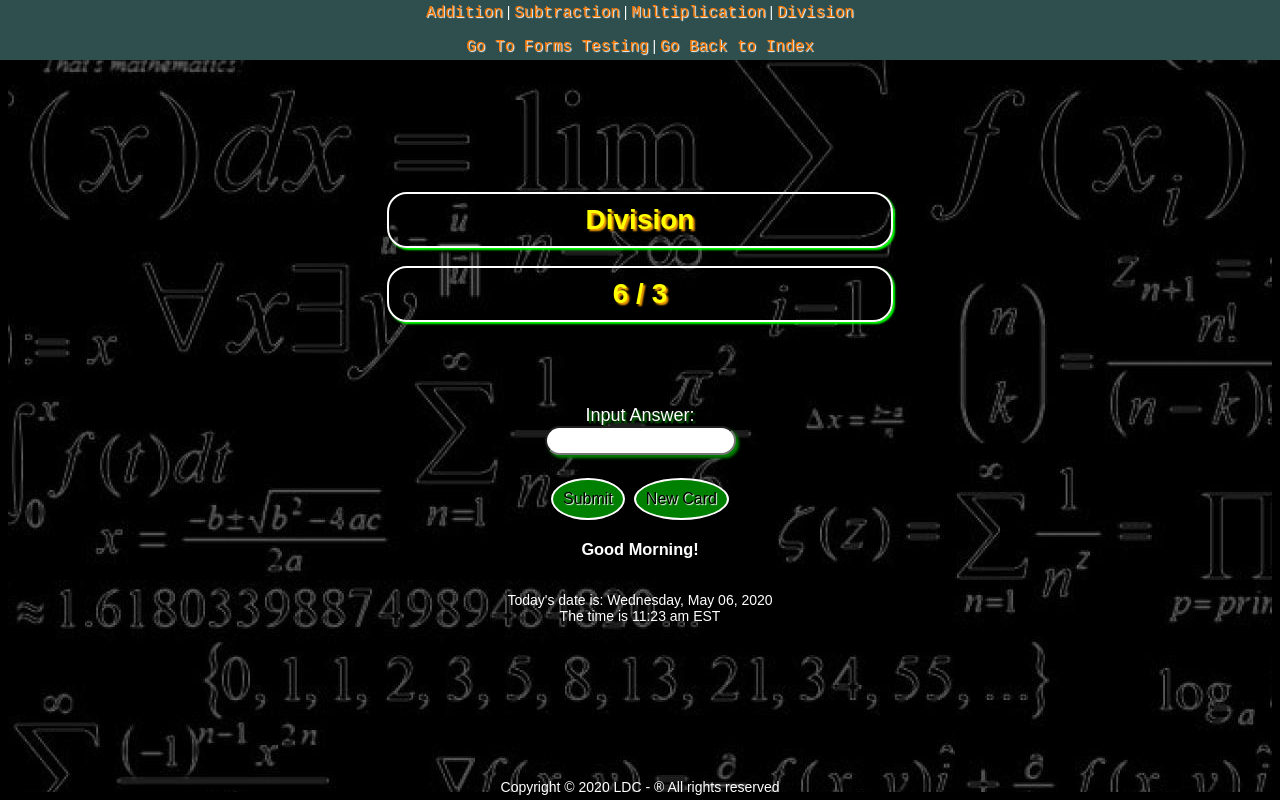
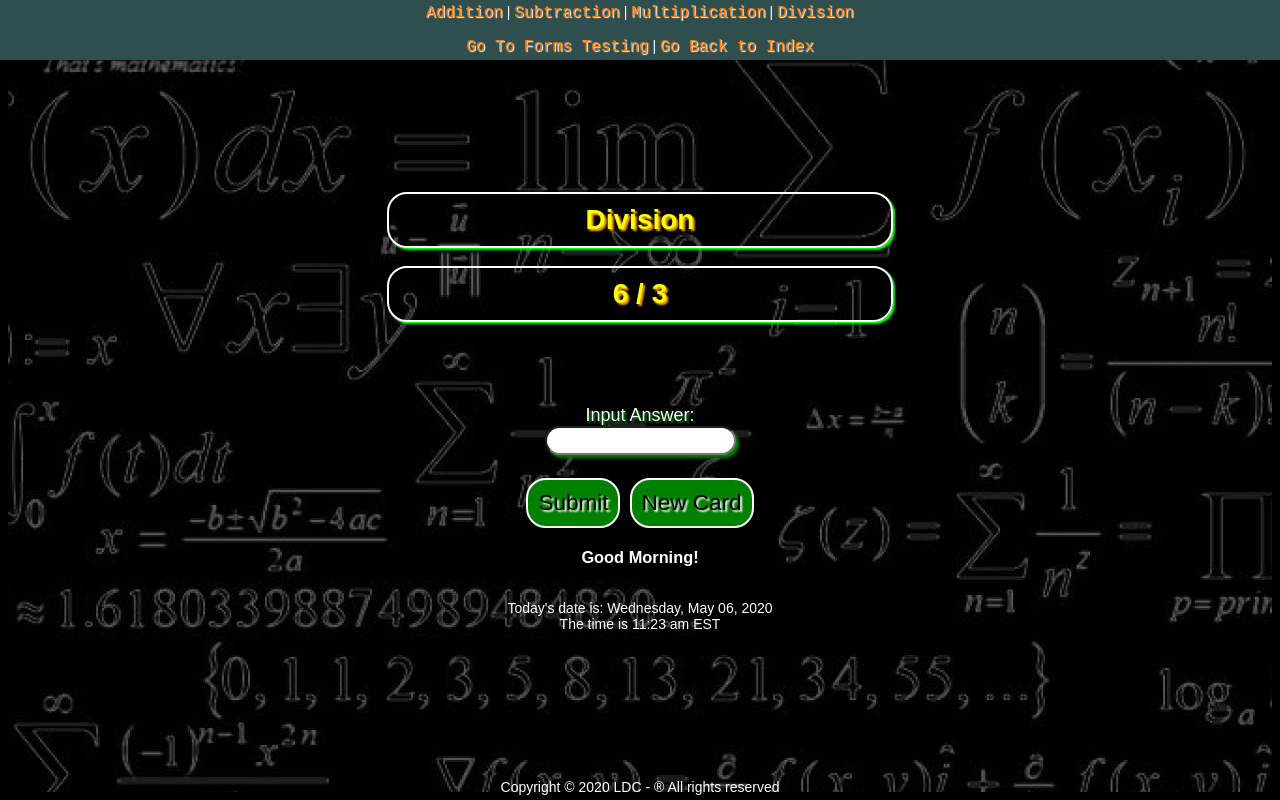
Before and after one commit to takeaimnfire/php-course, a PHP site: page /divide.php in a window 1280 px wide. Run offline with PHP 8.4, Linux system fonts and the light colour scheme; data that the repository does not hold is empty.

Commit message:
more style changes

```diff
--- a/css/style.css
+++ b/css/style.css
@@ -83,13 +83,12 @@ h3 {
     border: 2px solid white;
     box-sizing: 10px;
     border-style: solid;
-    border-radius: 50%;
+    border-radius: 20px;
     color: black;
-    font-family: Arial;
+    font-family: 'Arial';
     font-style: bold;
-    font-size: 16px;
-    font-weight: 4;
-    text-shadow: 1px 1px 1px white;
+    font-size: 125%;
+    text-shadow: 2px 2px 2px white;
     display: inline-block;
     padding: 10px;
     margin: 2px;
@@ -100,12 +99,12 @@ h3 {
     background-color: black;
     border: 2px solid white;
     box-sizing: 10px;
-    border-radius: 50%;
+    border-radius: 20px;
     color: white;
     font-family: Arial;
     font-style: bold;
-    font-size: 16px;
-    text-shadow: 1px 1px 1px green;
+    font-size: 125%;
+    text-shadow: 2px 2px 2px green;
     display: inline-block;
     padding: 10px;
     margin: 2px;
```
